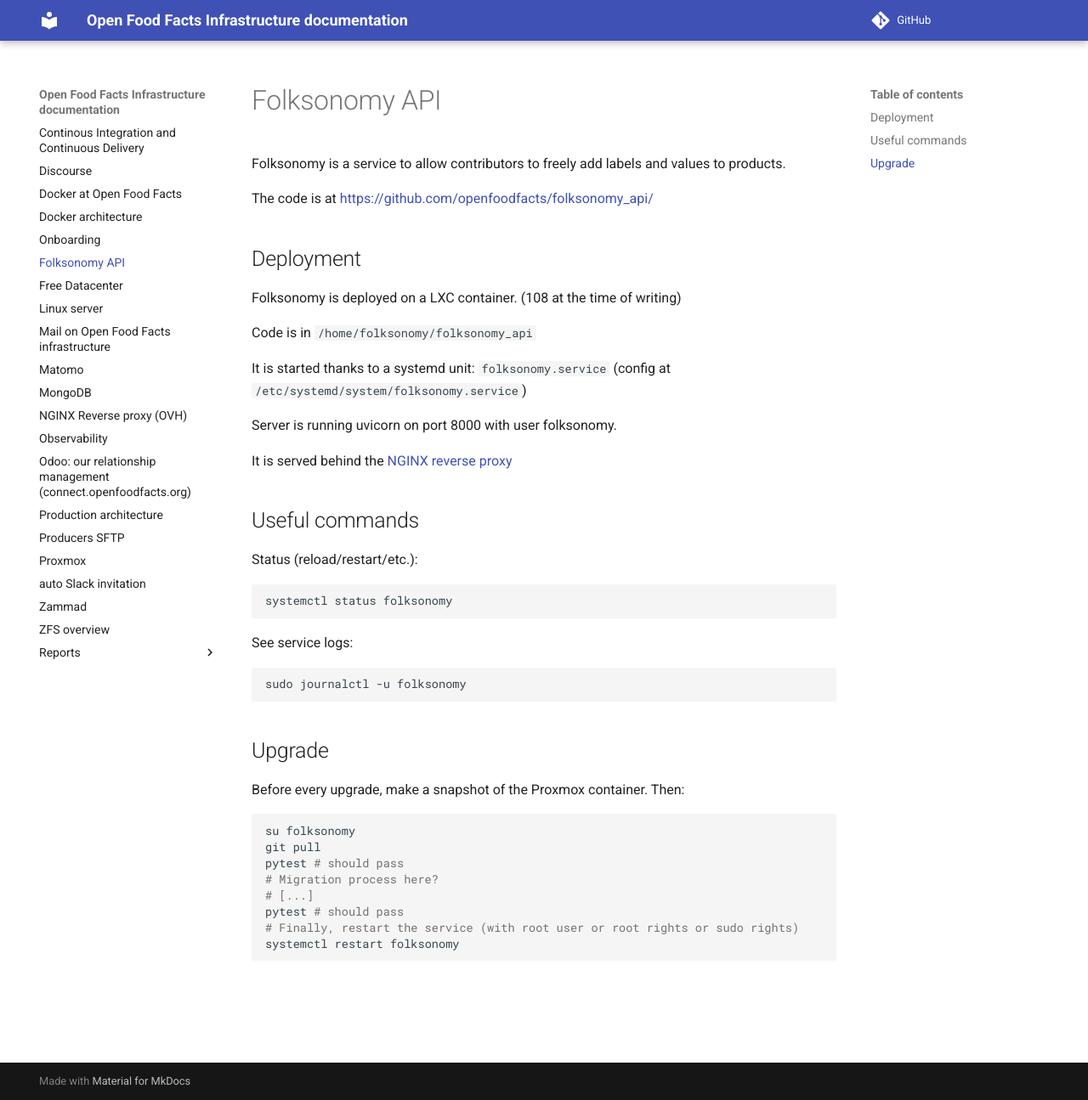
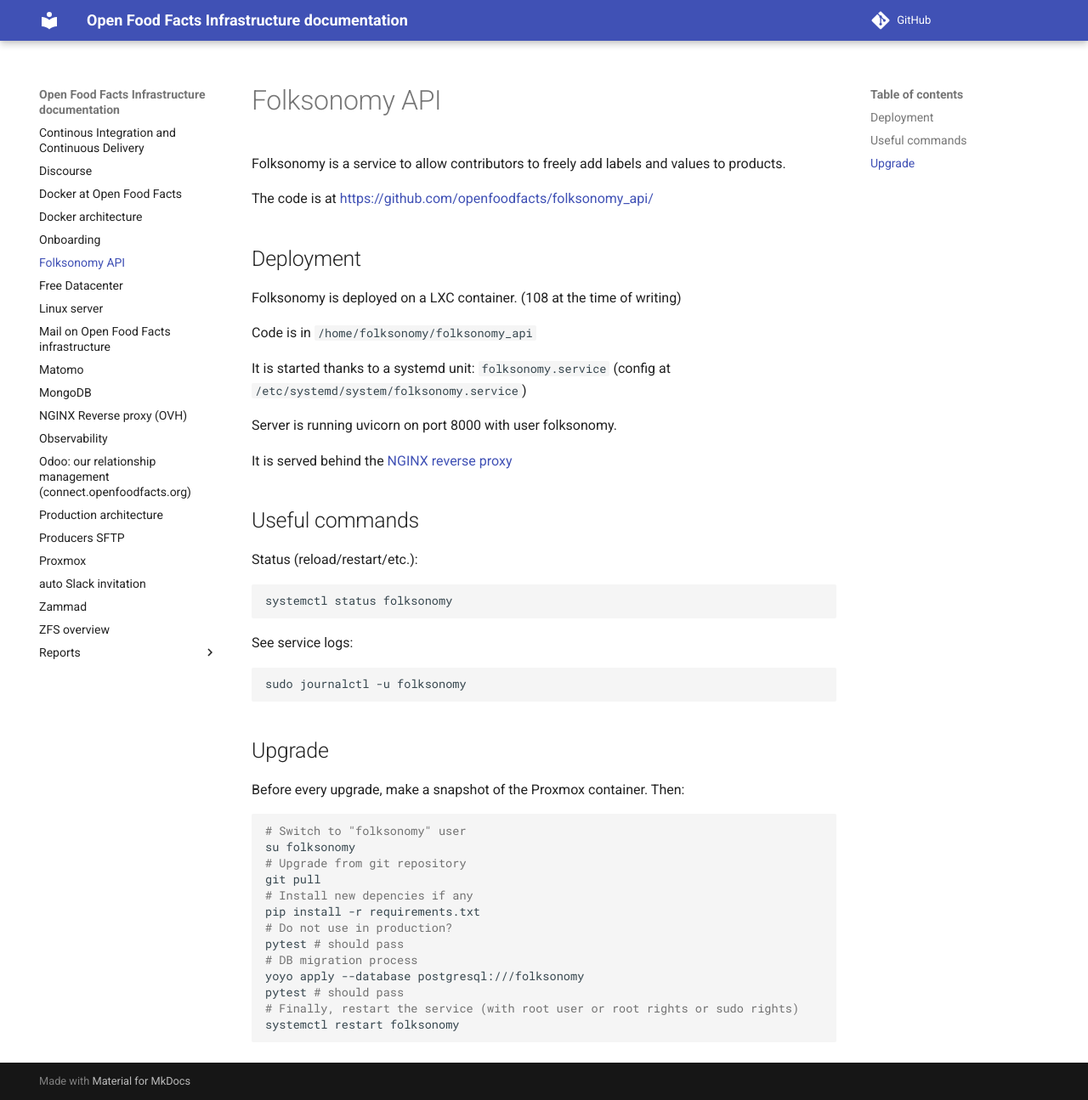
Before and after one commit to openfoodfacts/openfoodfacts-infrastructure, an MkDocs documentation site: the page built from docs/folksonomy.md, in a window 1280 px wide and 1295 px high. Shown: the whole window at 85% size. Built offline with MkDocs 1.6.1 and Material for MkDocs 9.7.7, drawn with Linux system fonts in a browser that asks for light colours; comment, search, counter and statistics services are not loaded.

Commit message:
Improve upgrade section

````diff
--- a/docs/folksonomy.md
+++ b/docs/folksonomy.md
@@ -35,11 +35,16 @@
 Before every upgrade, make a snapshot of the Proxmox container. Then:
 
 ```bash
+# Switch to "folksonomy" user
 su folksonomy
+# Upgrade from git repository
 git pull
+# Install new depencies if any
+pip install -r requirements.txt
+# Do not use in production?
 pytest # should pass
-# Migration process here?
-# [...]
+# DB migration process
+yoyo apply --database postgresql:///folksonomy
 pytest # should pass
 # Finally, restart the service (with root user or root rights or sudo rights)
 systemctl restart folksonomy
````
